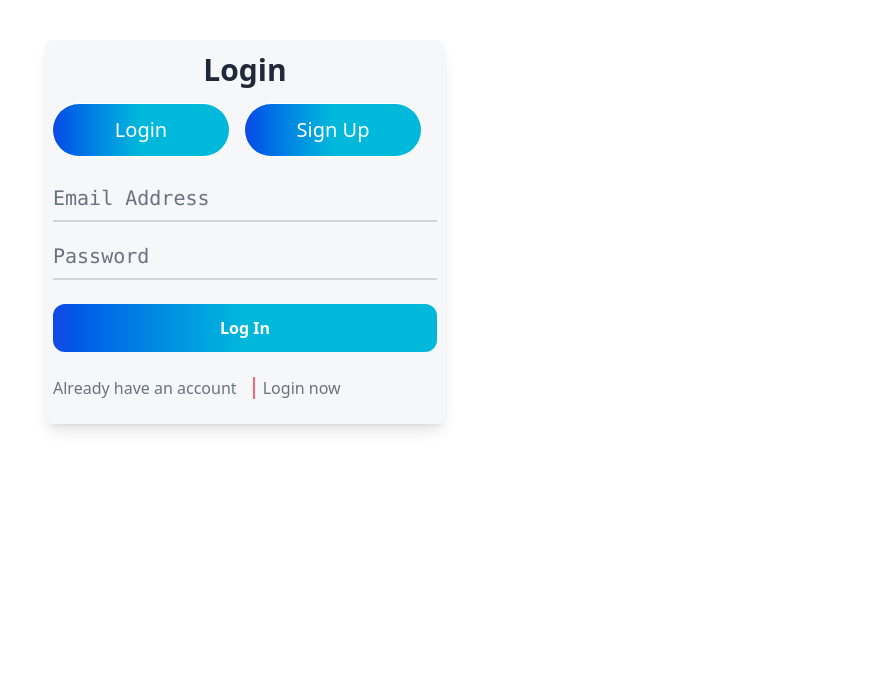
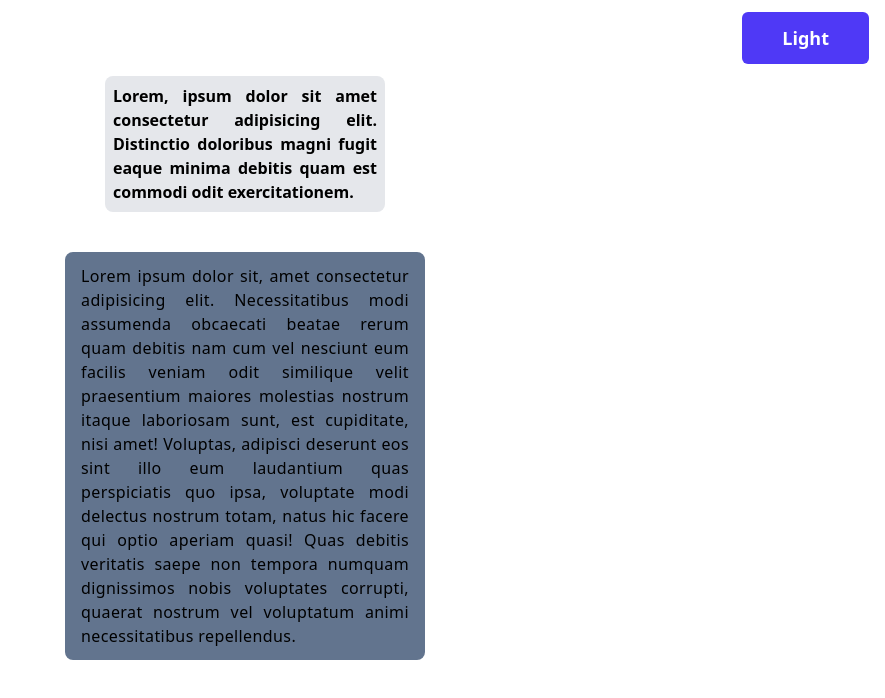
Before and after one commit to docile-imbereyemaso/TailwindCSS-mastery-folder, a React (Vite) app: page / in a window 1280 px wide. Shown: the top 698 px of the page, without its empty margins (395-1280 px from the left). Built offline with nearby package versions, Linux system fonts and the light colour scheme.

Commit message:
feat:learning darkmode and scroll bar

```diff
--- a/package.json
+++ b/package.json
@@ -25,6 +25,7 @@
     "eslint-plugin-react-hooks": "^5.2.0",
     "eslint-plugin-react-refresh": "^0.4.20",
     "globals": "^16.3.0",
+    "tailwind-scrollbar": "^4.0.2",
     "vite": "^7.0.4"
   }
 }
--- a/src/App.jsx
+++ b/src/App.jsx
@@ -1,8 +1,10 @@
 import Background from "./components/Background";
 import Configurations from "./components/configurations";
+import DarkMode from "./components/DarkMode";
 import FloatingLabels from "./components/FloatingLabels";
 import FormDesign from "./components/FormDesign";
 import Login from "./components/Login";
+import Scrollbar from "./components/Scrollbar";
 
 
 function App() {
@@ -16,7 +18,11 @@ function App() {
 
   {/* <FormDesign/> */}
 
-  <Login/>
+  {/* <Login/> */}
+
+  <DarkMode/>
+
+  <Scrollbar/>
    </>
   )
 }
--- /dev/null
+++ b/src/components/DarkMode.jsx
@@ -0,0 +1,40 @@
+import React, { useEffect, useState } from "react";
+
+const DarkMode = () => {
+  const [darkMode, setDarkMode] = useState(() => {
+    // Read theme from localStorage on first render
+    const storedTheme = localStorage.getItem("theme");
+    return storedTheme === "dark"; // true if stored theme is "dark"
+  });
+
+  useEffect(() => {
+    // Store theme in localStorage whenever darkMode changes
+    localStorage.setItem("theme", darkMode ? "dark" : "light");
+  }, [darkMode]);
+
+  const handleDarkMode = () => {
+    setDarkMode((prev) => !prev);
+  };
+
+  return (
+    <div className={darkMode ? "dark" : ""}>
+      <div className="flex justify-end px-4 py-3">
+        <button
+          onClick={handleDarkMode}
+          className={`bg-indigo-600 px-10 py-3 rounded-md text-lg font-semibold dark:bg-slate-800 transition-all duration-400 ease-in-out dark:text-rose-200 text-white`}
+        >
+          {!darkMode ? "Light" : "Dark"}
+        </button>
+      </div>
+      <div className="mx-auto w-70 text-justify font-semibold bg-gray-200 py-2 px-2 rounded-lg dark:bg-slate-800 dark:text-white transition-all duration-400 ease-in-out">
+        <p>
+          Lorem, ipsum dolor sit amet consectetur adipisicing elit. Distinctio
+          doloribus magni fugit eaque minima debitis quam est commodi odit
+          exercitationem.
+        </p>
+      </div>
+    </div>
+  );
+};
+
+export default DarkMode;
--- /dev/null
+++ b/src/components/Scrollbar.jsx
@@ -0,0 +1,13 @@
+import React from 'react'
+
+const Scrollbar = () => {
+  return (
+    <div className='mt-10 mx-auto w-90 bg-slate-500 px-4 py-3 rounded-lg '>
+
+        <p className='text-justify tracking-wide'>Lorem ipsum dolor sit, amet consectetur adipisicing elit. Necessitatibus modi assumenda obcaecati beatae rerum quam debitis nam cum vel nesciunt eum facilis veniam odit similique velit praesentium maiores molestias nostrum itaque laboriosam sunt, est cupiditate, nisi amet! Voluptas, adipisci deserunt eos sint illo eum laudantium quas perspiciatis quo ipsa, voluptate modi delectus nostrum totam, natus hic facere qui optio aperiam quasi! Quas debitis veritatis saepe non tempora numquam dignissimos nobis voluptates corrupti, quaerat nostrum vel voluptatum animi necessitatibus repellendus.</p>
+
+    </div>
+  )
+}
+
+export default Scrollbar
--- a/src/index.css
+++ b/src/index.css
@@ -1,4 +1,6 @@
 @import "tailwindcss";
+@plugin 'tailwind-scrollbar';
+@custom-variant dark (&:where(.dark, .dark *));
 
 @theme {
   --font-primary: "Poppins", "sans-serif";
@@ -8,7 +10,9 @@
 }
 
 @layer base{
-
+    html{
+        @apply scrollbar-hover:scrollbar-thumb-indigo-500 scrollbar-active:scrollbar-thumb-indigo-400 h-32 scrollbar scrollbar-thumb-indigo-700 scrollbar-track-gray-300 overflow-y-scroll hover:scrollbar-hover:scrollbar-thumb-amber-500
+    }
 }
 
 @layer components{
```
Also changed, not shown: 1 other file (tests, documents, lock files or other folders).
